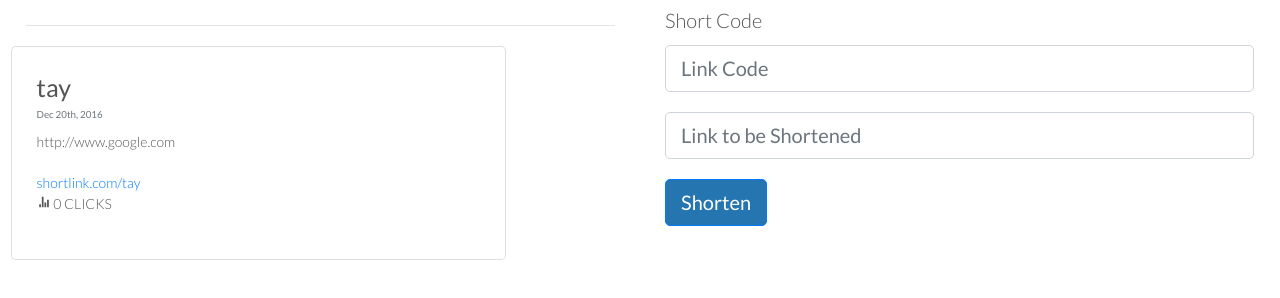
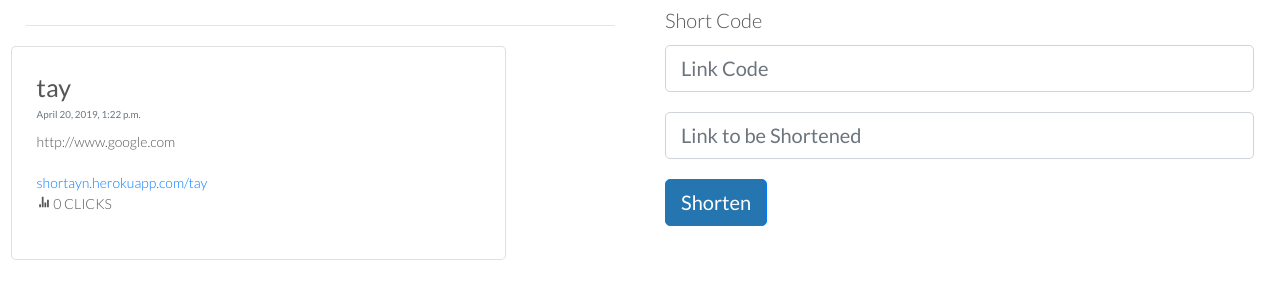
Before and after one commit to Taycode/shortayn, a Django app: template home/templates/home/dashboard.html in a window 1280 px wide. Shown: the part 539-837 px from the top of the page. Run offline with Django 3.2, Linux system fonts and the light colour scheme; data comes from the database, SQL or seed files in the repository; both versions use the stored data as it was after the commit; the template is opened without the code that fills it: values that come from a table or form of the project are taken from there, most other values are stand-ins (such as "Sample title", 1, 10 or a date in 2020); some libraries are stand-ins or nearby versions.

Commit message:
bug fixes

```diff
--- a/home/forms.py
+++ b/home/forms.py
@@ -7,7 +7,7 @@ from home import models
 class LinkForm(forms.ModelForm):
     class Meta:
         model = models.Link
-        exclude = ('amount_of_visits', 'user')
+        exclude = ('amount_of_visits', 'user', 'time_created')
 
 
 class RegistrationForm(UserCreationForm):
--- a/home/models.py
+++ b/home/models.py
@@ -1,12 +1,13 @@
 from django.db import models
 from django.contrib.auth.models import User
-
+from datetime import datetime
 
 class Link(models.Model):
     user = models.ForeignKey(User, on_delete=models.CASCADE)
     short_code = models.CharField(max_length=30, unique=True)
     redirect_to = models.URLField(blank=False, null=False)
     amount_of_visits = models.IntegerField(default=0)
+    time_created = models.DateTimeField(auto_now_add=True)
 
     def __str__(self):
         return self.short_code
--- a/home/templates/home/dashboard.html
+++ b/home/templates/home/dashboard.html
@@ -114,9 +114,9 @@
                         <div class="card">
                                 <div class="card-body">
                                   <h5 class="card-title"> {{ link.short_code }}</h5>
-                                  <h6 class="card-subtitle mb-2 text-muted">Dec 20th, 2016</h6>
+                                  <h6 class="card-subtitle mb-2 text-muted">{{ link.time_created }}</h6>
                                   <p class="card-text">{{ link.redirect_to }}</p>
-                                  <a href="#" target="_blank" class="card-link">shortlink.com/{{ link.short_code }}</a>
+                                  <a href="http://shortayn.herokuapp.com/{{ link.short_code }}" target="_blank" class="card-link">shortayn.herokuapp.com/{{ link.short_code }}</a>
                                   <br>
                                   <p>
                                     <ion-icon name="stats"></ion-icon>  {{ link.amount_of_visits }} CLICKS
```
Also changed, not shown: db.sqlite3, home/migrations/0001_initial.py, home/migrations/0002_auto_20190420_1319.py (added), home/migrations/0003_auto_20190420_1321.py (added).
